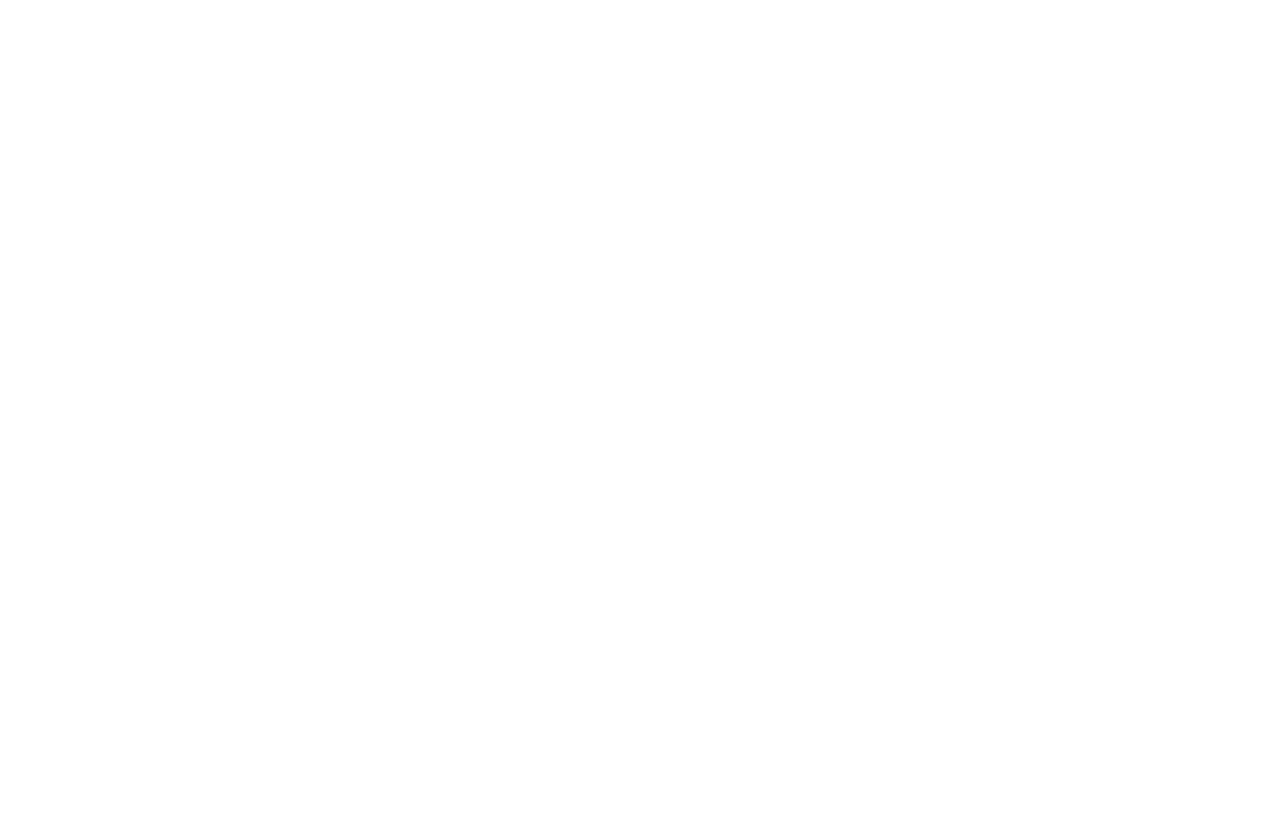
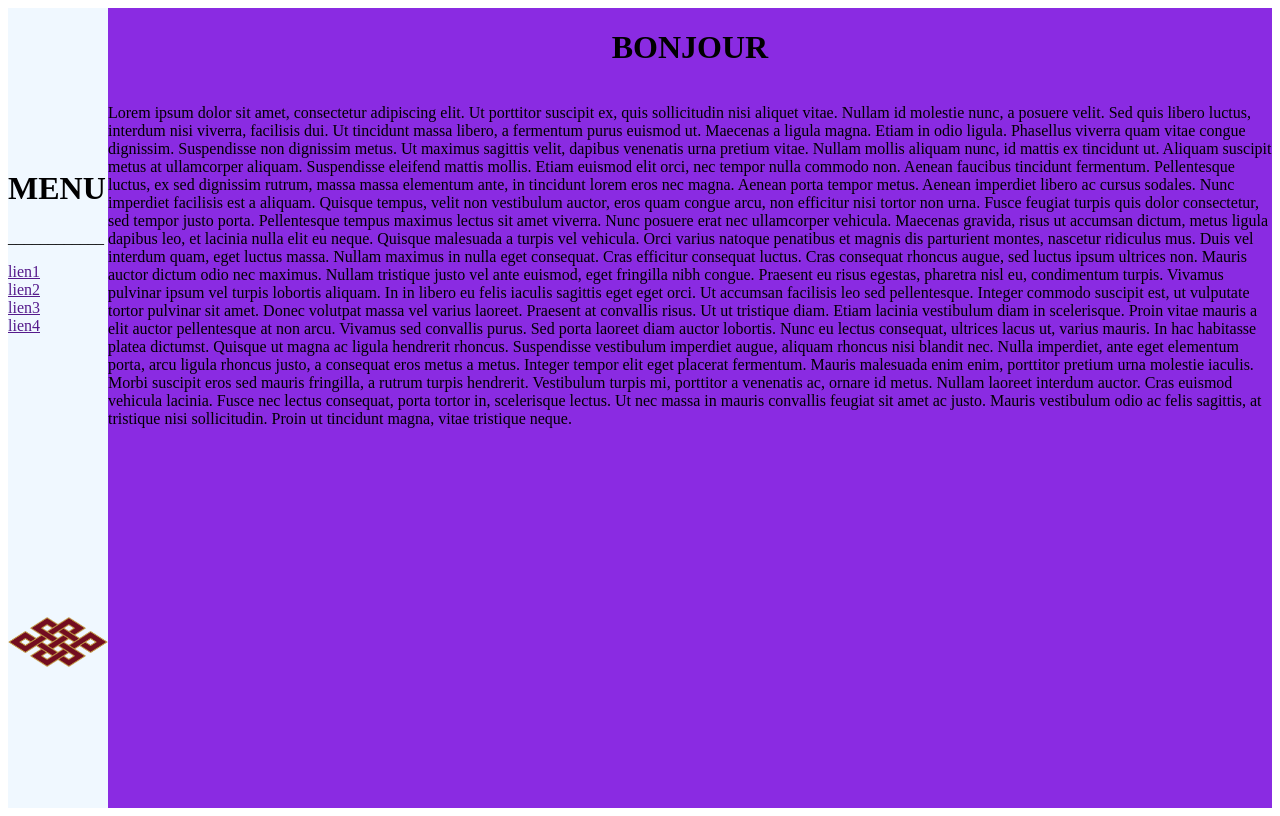
Before and after one commit to 2142149-Malouin-Dawson/examen_1.github.io, a plain HTML site: page examen_1_base/mise_en_page.html in a window 1280 px wide. Drawn offline with Linux system fonts and the light colour scheme.

Commit message:
examen 1 -version finale

```diff
--- /dev/null
+++ b/examen_1_base/css/mise_en_page.css
@@ -0,0 +1,39 @@
+#mega_container {
+    display: flex;
+    flex-direction: row;
+}
+
+#menu {
+    background-color: aliceblue;
+    display: flex;
+    flex-direction: column;
+    height: 100vh;
+    justify-content: space-around;
+}
+
+#container {
+    background-color: blueviolet;
+    display: flex;
+    flex-direction: column;
+    justify-items: center;
+}
+
+#h1 {
+    display: flex;
+    align-self: center;
+}
+
+#image {
+    height: 50px;
+    width: 100px;
+}
+
+.lien {
+    display: flex;
+    flex-direction: column;
+}
+
+.image {
+    display: flex;
+    justify-content: space-around;
+}
--- a/examen_1_base/index.html
+++ b/examen_1_base/index.html
@@ -9,7 +9,7 @@
     <meta name="viewport" content="width=device-width, initial-scale=1">
     <meta name="viewport" content="initial-scale=1, maximum-scale=1">
     <!-- site metas -->
-    <title>Shree</title>
+    <title>Examen_1-Dawson Malouin</title>
     <meta name="keywords" content="">
     <meta name="description" content="">
     <meta name="author" content="">
@@ -33,6 +33,7 @@
 
 
 <!-- body -->
+
 <body class="main-layout">
 
     <!-- loader  -->
@@ -53,7 +54,7 @@
                             <div class="full">
                                 <div class="center-desk">
                                     <div class="logo">
-                      <a href="index.html"><img src="images/logo.png" alt="#" /></a>
+                                        <a href="index.html"><img src="images/examen1.png" alt="#" /></a>
                                     </div>
                                 </div>
                             </div>
@@ -64,13 +65,14 @@
                                 <div class="limit-box">
                                     <nav class="main-menu ">
                                         <ul class="menu-area-main">
-                        <li class="active"><a href="index.html">Home</a></li>
-                        <li><a href="#about">About</a></li>
-                        <li><a href="#vegetable">Vegetable</a></li>
-                        <li><a href="#testimonial">Testomonial</a></li>
-                        <li><a href="#contact">Contact Us</a></li>
+                                            <li class="active"><a href="index.html">Acceuil</a></li>
+                                            <li><a href="medias_queries.html">Media Querries</a></li>
+                                            <li><a href="mise_en_page.html">Mise en page</a></li>
 
-                      <li> <a href="#"><img src="icon/icon_b.png" alt="#" /></a></li>
+
+                                            <li>
+                                                <a href="#"><img src="icon/icon_b.png" alt="#" /></a>
+                                            </li>
                                         </ul>
                                     </nav>
                                 </div>
@@ -87,11 +89,7 @@
         <section class="slider_section">
             <div id="myCarousel" class="carousel slide" data-ride="carousel">
 
-          <ol class="carousel-indicators">
-            <li data-target="#myCarousel" data-slide-to="0" class="active"></li>
-            <li data-target="#myCarousel" data-slide-to="1"></li>
-            <li data-target="#myCarousel" data-slide-to="2"></li>
-          </ol>
+
 
                 <div class="carousel-inner">
 
@@ -105,11 +103,7 @@
                                             <span>Bienvenue à</span>
                                             <h1>L'examen 1</h1>
                                             <p>Fermez les yeux et prenez une grande respiration. Vous êtes tous capable de réussir. </p>
-                          <form class="Vegetable">
-                            <input class="Vegetable_fom" placeholder="Vegetable" type="text" name=" Vegetable">
-                            <button class="Search_btn">Search</button>
-                          </form>
-                          <a href="#">Contact Us</a> <a href="#">Vegetable</a>
+
                                         </div>
                                     </div>
 
@@ -124,63 +118,6 @@
                         </div>
                     </div>
 
-            <div class="carousel-item">
-              <div class="container-fluid padding_dd">
-                <div class="carousel-caption">
-                  <div class="row">
-
-                    <div class="col-xl-6 col-lg-6 col-md-6 col-sm-12">
-                      <div class="text-bg">
-                        <span>Welcome To Shree</span>
-                          <h1>Vegetables Shop</h1>
-                          <p>It is a long established fact that a reader will be distracted by the readable content of a page when looking at its layout. The point of using Lorem Ipsum is that it has a more-or-less normal </p>
-                          <form class="Vegetable">
-                            <input class="Vegetable_fom" placeholder="Vegetable" type="text" name=" Vegetable">
-                            <button class="Search_btn">Search</button>
-                          </form>
-                          <a href="#">Contact Us</a> <a href="#">Vegetable</a>
-                      </div>
-                    </div>
-
-                    <div class="col-xl-6 col-lg-6 col-md-6 col-sm-12">
-                      <div class="images_box">
-                        <figure><img src="images/img2.png"></figure>
-                      </div>
-                    </div>
-
-                  </div>
-                </div>
-              </div>
-            </div>
-
-            <div class="carousel-item">
-              <div class="container-fluid padding_dd">
-                <div class="carousel-caption">
-                  <div class="row">
-
-                    <div class="col-xl-6 col-lg-6 col-md-6 col-sm-12">
-                      <div class="text-bg">
-                        <span>Welcome To Shree</span>
-                          <h1>Vegetables Shop</h1>
-                          <p>It is a long established fact that a reader will be distracted by the readable content of a page when looking at its layout. The point of using Lorem Ipsum is that it has a more-or-less normal </p>
-                          <form class="Vegetable">
-                            <input class="Vegetable_fom" placeholder="Vegetable" type="text" name=" Vegetable">
-                            <button class="Search_btn">Search</button>
-                          </form>
-                          <a href="#">Contact Us</a> <a href="#">Vegetable</a>
-                      </div>
-                    </div>
-
-                    <div class="col-xl-6 col-lg-6 col-md-6 col-sm-12">
-                      <div class="images_box">
-                        <figure><img src="images/img2.png"></figure>
-                      </div>
-                    </div>
-
-                  </div>
-                </div>
-              </div>
-            </div>
 
                 </div>
 
@@ -207,7 +144,9 @@
                 <div class="col-xl-6 col-lg-6 col-md-6 col-sm-12">
                     <div class="about-box">
                         <h2>About us</h2>
-              <p>When the days become longer and there is more sunshine, the grass becomes fresh and, consequently, we feel very happy. On the other hand, in autumn, one leaf falls down and another leaf falls down. The beautiful plants become as if dead and we do not feel very happy. Why? I think it is because deep down our human nature likes construction, and does not like destruction. Naturally, every action which is destructive is against human nature. Constructiveness is the human way. Therefore, I think that in terms of basic human feeling, violence is not good. Non-violence is the only way.</p>
+                        <p>When the days become longer and there is more sunshine, the grass becomes fresh and, consequently, we feel very happy. On the other hand, in autumn, one leaf falls down and another leaf falls down. The beautiful plants become as
+                            if dead and we do not feel very happy. Why? I think it is because deep down our human nature likes construction, and does not like destruction. Naturally, every action which is destructive is against human nature. Constructiveness
+                            is the human way. Therefore, I think that in terms of basic human feeling, violence is not good. Non-violence is the only way.</p>
                         <a href="http://dalaipsum.com/" target="_blank">Read more</a>
                     </div>
                 </div>
@@ -239,18 +178,19 @@
                 <div class="col-xl-5 col-lg-5 col-md-5 col-sm-12 ">
                     <div class="vegetable_shop">
                         <h3>Best Vegetables Shop</h3>
-              <p>The first drawback of anger is that it destroys your inner peace; the second is that it distorts your view of reality. If you think about this and come to understand that anger is really unhelpful, that it is only destructive, you can begin to distance yourself from anger.</p>
+                        <p>The first drawback of anger is that it destroys your inner peace; the second is that it distorts your view of reality. If you think about this and come to understand that anger is really unhelpful, that it is only destructive,
+                            you can begin to distance yourself from anger.</p>
                     </div>
                 </div>
                 <div class="col-xl-7 col-lg-7 col-md-7 col-sm-12 ">
                     <div class="vegetable_img">
-              <figure><img src="images/v1.jpg" alt="#"/></figure>
+                        <figure><img src="images/v1.jpg" alt="#" /></figure>
                         <span>01</span>
                     </div>
                 </div>
                 <div class="col-xl-8 col-lg-8 col-md-8 col-sm-12 ">
                     <div class="vegetable_img margin_top">
-              <figure><img src="images/v2.jpg" alt="#"/></figure>
+                        <figure><img src="images/v2.jpg" alt="#" /></figure>
                         <span>02</span>
                     </div>
                 </div>
@@ -291,14 +231,15 @@
                                 <div class="row">
                                     <div class="col-xl-3 col-lg-3 col-md-3 col-sm-12 pa_right">
                                         <div class="testomonial_img">
-                        <figure><img src="images/tes.jpg" alt="#"/></figure>
+                                            <figure><img src="images/tes.jpg" alt="#" /></figure>
                                             <i><img src="images/test_con.png" alt="#"/></i>
                                         </div>
                                     </div>
                                     <div class="col-xl-9 col-lg-9 col-md-9 col-sm-12 pa_left">
                                         <div class="cross_inner">
                                             <h3>Jomono<br><strong class="ornage_color">review</strong></h3>
-                        <p>It is a long established fact that a reader will be distracted by the readable content of a page when looking at its layout. The point of using Lorem Ipsum is that it has a more-or-less normal distribution of letters, as opposed to using 'Content here, content here', making it look like readable English. Many desktop publishing packages and</p>
+                                            <p>It is a long established fact that a reader will be distracted by the readable content of a page when looking at its layout. The point of using Lorem Ipsum is that it has a more-or-less normal distribution of
+                                                letters, as opposed to using 'Content here, content here', making it look like readable English. Many desktop publishing packages and</p>
                                         </div>
                                     </div>
                                 </div>
@@ -312,14 +253,15 @@
                                 <div class="row">
                                     <div class="col-xl-3 col-lg-3 col-md-3 col-sm-12 pa_right">
                                         <div class="testomonial_img">
-                        <figure><img src="images/tes.jpg" alt="#"/></figure>
+                                            <figure><img src="images/tes.jpg" alt="#" /></figure>
                                             <i><img src="images/test_con.png" alt="#"/></i>
                                         </div>
                                     </div>
                                     <div class="col-xl-9 col-lg-9 col-md-9 col-sm-12 pa_left">
                                         <div class="cross_inner">
                                             <h3>Jomono<br><strong class="ornage_color">review</strong></h3>
-                        <p>It is a long established fact that a reader will be distracted by the readable content of a page when looking at its layout. The point of using Lorem Ipsum is that it has a more-or-less normal distribution of letters, as opposed to using 'Content here, content here', making it look like readable English. Many desktop publishing packages and</p>
+                                            <p>It is a long established fact that a reader will be distracted by the readable content of a page when looking at its layout. The point of using Lorem Ipsum is that it has a more-or-less normal distribution of
+                                                letters, as opposed to using 'Content here, content here', making it look like readable English. Many desktop publishing packages and</p>
                                         </div>
                                     </div>
                                 </div>
@@ -333,14 +275,15 @@
                                 <div class="row">
                                     <div class="col-xl-3 col-lg-3 col-md-3 col-sm-12 pa_right">
                                         <div class="testomonial_img">
-                        <figure><img src="images/tes.jpg" alt="#"/></figure>
+                                            <figure><img src="images/tes.jpg" alt="#" /></figure>
                                             <i><img src="images/test_con.png" alt="#"/></i>
                                         </div>
                                     </div>
                                     <div class="col-xl-9 col-lg-9 col-md-9 col-sm-12 pa_left">
                                         <div class="cross_inner">
                                             <h3>Jomono<br><strong class="ornage_color">review</strong></h3>
-                        <p>It is a long established fact that a reader will be distracted by the readable content of a page when looking at its layout. The point of using Lorem Ipsum is that it has a more-or-less normal distribution of letters, as opposed to using 'Content here, content here', making it look like readable English. Many desktop publishing packages and</p>
+                                            <p>It is a long established fact that a reader will be distracted by the readable content of a page when looking at its layout. The point of using Lorem Ipsum is that it has a more-or-less normal distribution of
+                                                letters, as opposed to using 'Content here, content here', making it look like readable English. Many desktop publishing packages and</p>
                                         </div>
                                     </div>
                                 </div>
@@ -413,7 +356,7 @@
 
                     <div class="col-md-12">
                         <a href="#" class="logo_footer">
-                <img src="images/logo2.png" alt="#"/>
+                            <img src="images/logo2.png" alt="#" />
                         </a>
                     </div>
 
@@ -424,9 +367,12 @@
                                 <div class="address">
                                     <h3>Address </h3>
                                     <ul class="loca">
-                      <li><a href="#"></a>It is a long established fact<br>that a reader will be </li>
-                      <li><a href="#"></a>(+71 1234567890)</li>
-                      <li><a href="#"></a>demo@gmail.com</li>
+                                        <li>
+                                            <a href="#"></a>It is a long established fact<br>that a reader will be </li>
+                                        <li>
+                                            <a href="#"></a>(+71 1234567890)</li>
+                                        <li>
+                                            <a href="#"></a>demo@gmail.com</li>
                                     </ul>
                                 </div>
                             </div>
@@ -480,33 +426,7 @@
     <script src="js/custom.js"></script>
     <script src="https:cdnjs.cloudflare.com/ajax/libs/fancybox/2.1.5/jquery.fancybox.min.js"></script>
 
-    <script>
-      // This example adds a marker to indicate the position of Bondi Beach in Sydney,
-      // Australia.
-      function initMap() {
-        var map = new google.maps.Map(document.getElementById('map'), {
-          zoom: 11,
-          center: {
-            lat: 40.645037,
-            lng: -73.880224
-          },
-        });
 
-        var image = 'images/maps-and-flags.png';
-        var beachMarker = new google.maps.Marker({
-          position: {
-            lat: 40.645037,
-            lng: -73.880224
-          },
-          map: map,
-          icon: image
-        });
-      }
-    </script>
-
-    <!-- google map js -->
-    <script src="https://maps.googleapis.com/maps/api/js?key=AIzaSyA8eaHt9Dh5H57Zh0xVTqxVdBFCvFMqFjQ&callback=initMap"></script>
-    <!-- end google map js -->
 
 
 
--- a/examen_1_base/mise_en_page.html
+++ b/examen_1_base/mise_en_page.html
@@ -0,0 +1,86 @@
+<!DOCTYPE html>
+<html lang="en">
+
+<head>
+    <meta charset="UTF-8">
+    <meta http-equiv="X-UA-Compatible" content="IE=edge">
+    <meta name="viewport" content="width=device-width, initial-scale=1.0">
+    <title>mise en page</title>
+    <link rel="stylesheet" href="css/mise_en_page.css">
+</head>
+
+<body>
+    <div id="mega_container">
+        <div>
+            <div id="menu">
+                <div id="sub_container">
+                    <div>
+                        <h1>MENU</h1>
+                        <p>____________</p>
+                    </div>
+                    <div class="lien">
+                        <a href="">lien1</a>
+                        <a href="">lien2</a>
+                        <a href="">lien3</a>
+                        <a href="">lien4</a>
+                    </div>
+                </div>
+
+                <div class="image">
+                    <img id="image" src="images/endless_knot.png">
+                </div>
+            </div>
+        </div>
+
+
+        <div id="container">
+            <h1 id="h1">BONJOUR</h1>
+            <p>Lorem ipsum dolor sit amet, consectetur adipiscing elit. Ut porttitor suscipit ex, quis sollicitudin nisi aliquet vitae. Nullam id molestie nunc, a posuere velit. Sed quis libero luctus, interdum nisi viverra, facilisis dui. Ut tincidunt massa
+                libero, a fermentum purus euismod ut. Maecenas a ligula magna. Etiam in odio ligula. Phasellus viverra quam vitae congue dignissim. Suspendisse non dignissim metus. Ut maximus sagittis velit, dapibus venenatis urna pretium vitae. Nullam
+                mollis aliquam nunc, id mattis ex tincidunt ut. Aliquam suscipit metus at ullamcorper aliquam. Suspendisse eleifend mattis mollis. Etiam euismod elit orci, nec tempor nulla commodo non. Aenean faucibus tincidunt fermentum. Pellentesque
+                luctus, ex sed dignissim rutrum, massa massa elementum ante, in tincidunt lorem eros nec magna. Aenean porta tempor metus. Aenean imperdiet libero ac cursus sodales. Nunc imperdiet facilisis est a aliquam. Quisque tempus, velit non vestibulum
+                auctor, eros quam congue arcu, non efficitur nisi tortor non urna. Fusce feugiat turpis quis dolor consectetur, sed tempor justo porta. Pellentesque tempus maximus lectus sit amet viverra. Nunc posuere erat nec ullamcorper vehicula. Maecenas
+                gravida, risus ut accumsan dictum, metus ligula dapibus leo, et lacinia nulla elit eu neque. Quisque malesuada a turpis vel vehicula. Orci varius natoque penatibus et magnis dis parturient montes, nascetur ridiculus mus. Duis vel interdum
+                quam, eget luctus massa. Nullam maximus in nulla eget consequat. Cras efficitur consequat luctus. Cras consequat rhoncus augue, sed luctus ipsum ultrices non. Mauris auctor dictum odio nec maximus. Nullam tristique justo vel ante euismod,
+                eget fringilla nibh congue. Praesent eu risus egestas, pharetra nisl eu, condimentum turpis. Vivamus pulvinar ipsum vel turpis lobortis aliquam. In in libero eu felis iaculis sagittis eget eget orci. Ut accumsan facilisis leo sed pellentesque.
+                Integer commodo suscipit est, ut vulputate tortor pulvinar sit amet. Donec volutpat massa vel varius laoreet. Praesent at convallis risus. Ut ut tristique diam. Etiam lacinia vestibulum diam in scelerisque. Proin vitae mauris a elit auctor
+                pellentesque at non arcu. Vivamus sed convallis purus. Sed porta laoreet diam auctor lobortis. Nunc eu lectus consequat, ultrices lacus ut, varius mauris. In hac habitasse platea dictumst. Quisque ut magna ac ligula hendrerit rhoncus.
+                Suspendisse vestibulum imperdiet augue, aliquam rhoncus nisi blandit nec. Nulla imperdiet, ante eget elementum porta, arcu ligula rhoncus justo, a consequat eros metus a metus. Integer tempor elit eget placerat fermentum. Mauris malesuada
+                enim enim, porttitor pretium urna molestie iaculis. Morbi suscipit eros sed mauris fringilla, a rutrum turpis hendrerit. Vestibulum turpis mi, porttitor a venenatis ac, ornare id metus. Nullam laoreet interdum auctor. Cras euismod vehicula
+                lacinia. Fusce nec lectus consequat, porta tortor in, scelerisque lectus. Ut nec massa in mauris convallis feugiat sit amet ac justo. Mauris vestibulum odio ac felis sagittis, at tristique nisi sollicitudin. Proin ut tincidunt magna, vitae
+                tristique neque.</p>
+
+
+        </div>
+    </div>
+
+
+
+
+
+
+
+
+
+
+
+
+
+
+
+
+
+
+
+
+
+
+
+
+
+
+
+
+</body>
+
+</html>
```
Also changed, not shown: examen_1_base/css/medias_queries.css (+44 -15 lines), examen_1_base/medias_queries.html (+8 -3 lines). Lines whose indentation alone changed are shown as unchanged.
